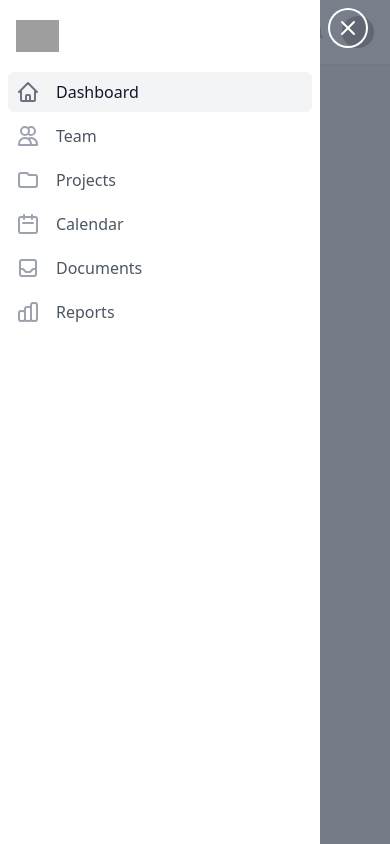
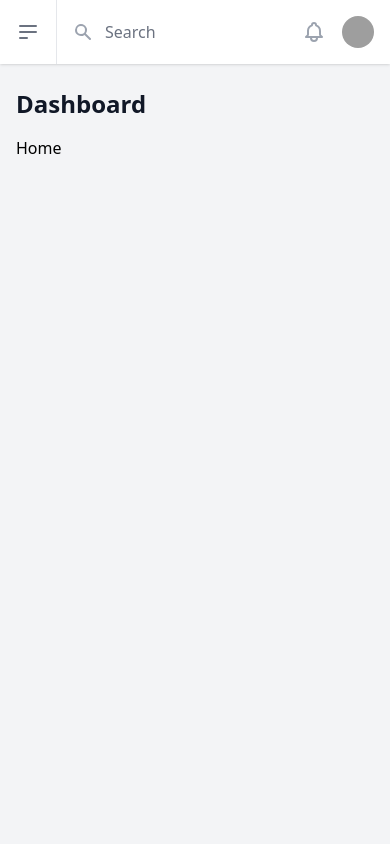
Before and after one commit to dedydantry/act-frontend, a React (Create React App) app: page / in a window 390 px wide. Built offline with nearby package versions, Linux system fonts and the light colour scheme; grey boxes are pictures that could not be loaded.

Commit message:
remove mobile menu

```diff
--- a/src/App.js
+++ b/src/App.js
@@ -28,7 +28,7 @@ export default function App() {
   return (
     <MainState>
       <div>
-        <SidebarMobile navigation={navigation}/>
+        {/* <SidebarMobile navigation={navigation}/> */}
 
         <SidebarDekstop navigation={navigation}/>
 
--- a/src/Components/SidebarMobile.jsx
+++ b/src/Components/SidebarMobile.jsx
@@ -9,7 +9,7 @@ function SidebarMobile({setSidebarOpen, navigation}) {
   return (
       <>
       <Transition.Root show={toggleSidebar} as={Fragment}>
-          <Dialog as="div" className="fixed inset-0 z-40 flex md:hidden" onClose={setToggleSidebar}>
+          <Dialog as="div" className="fixed inset-0 z-40 flex md:hidden" onClose={()=>setToggleSidebar(false)}>
             <Transition.Child
                 as={Fragment}
                 enter="transition-opacity ease-linear duration-300"
```
